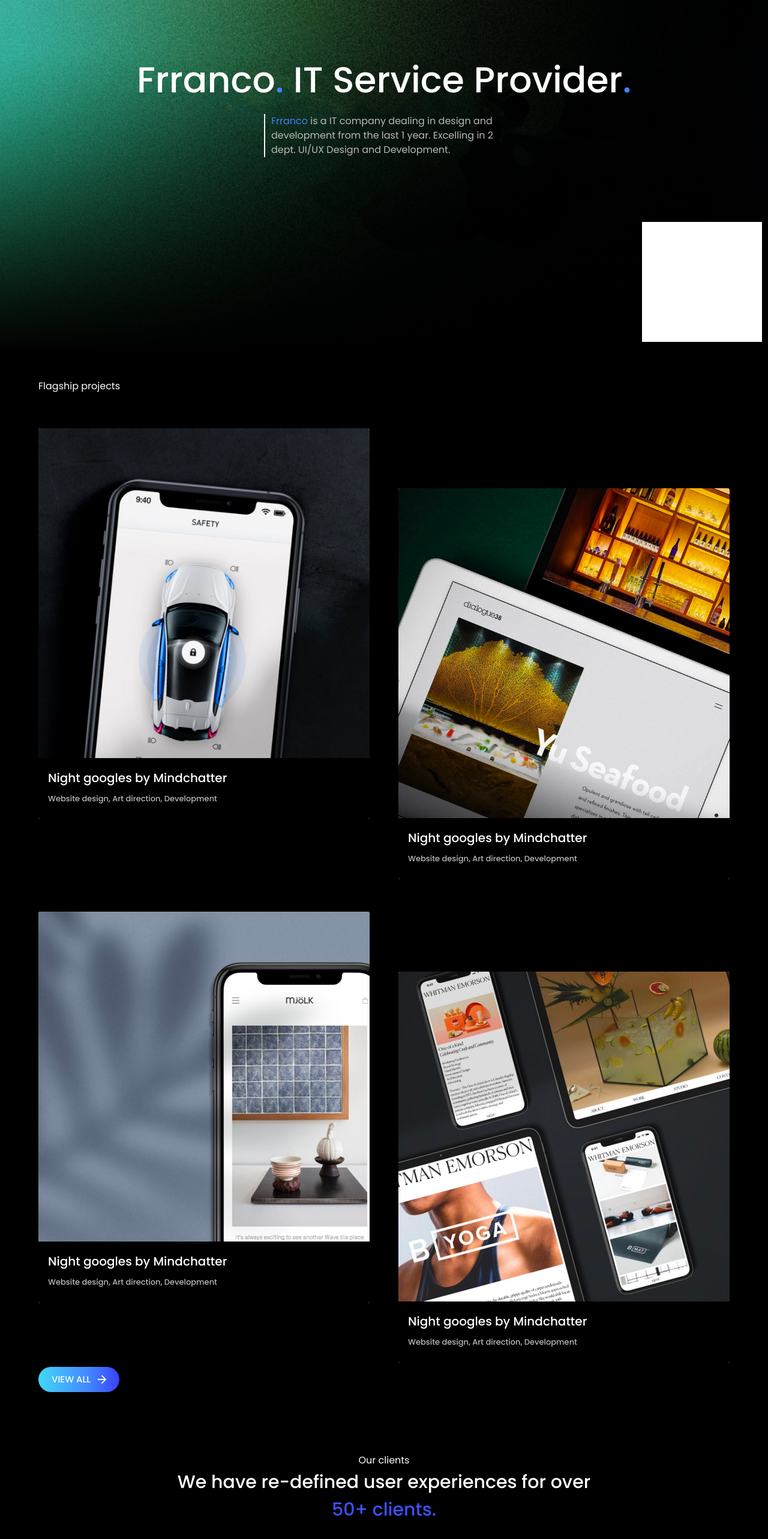
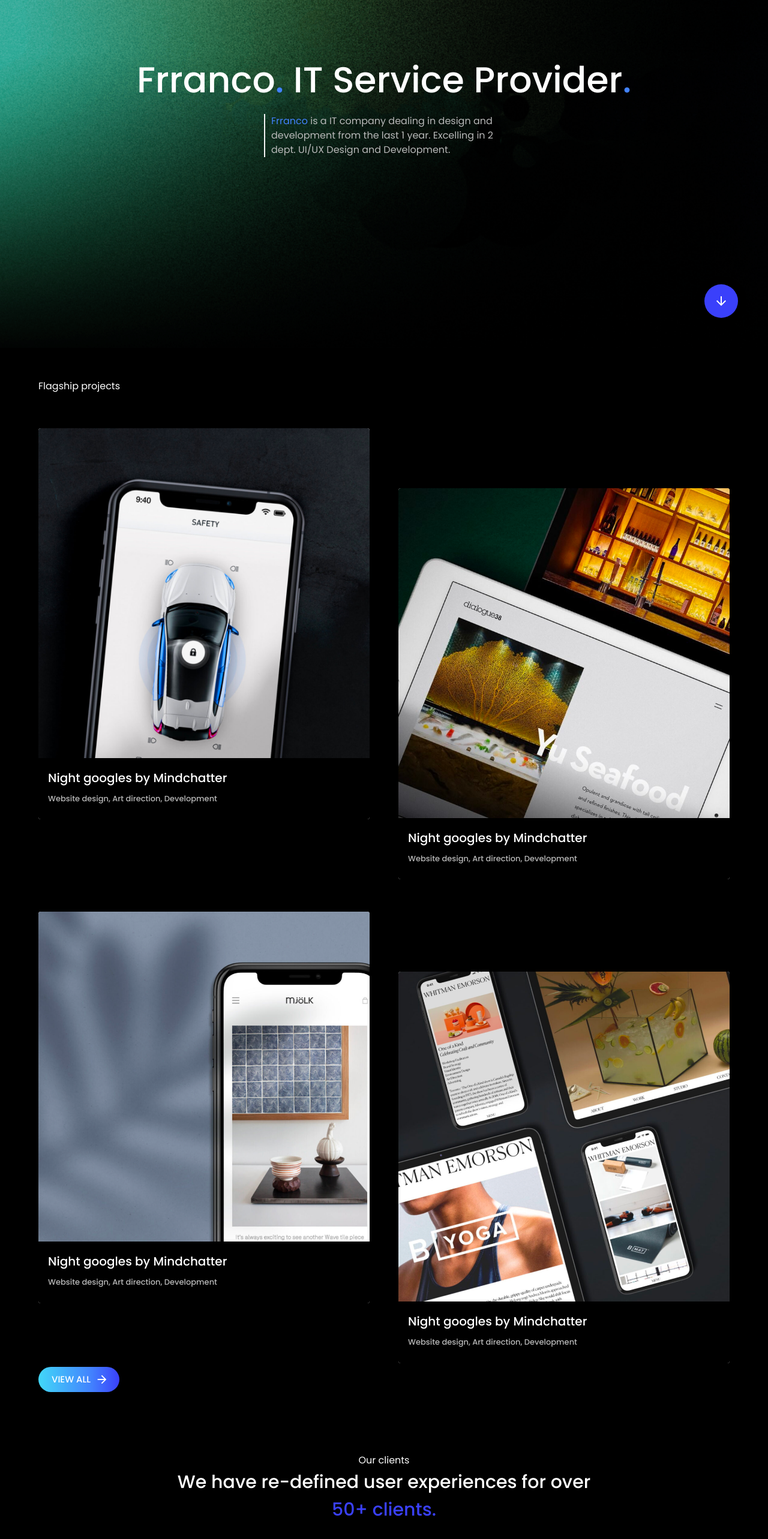
Before and after one commit to shohagroy/frranco-it-service-client, a React (Vite) app: page / in a window 1280 px wide. Shown: the part 220-2786 px from the top of the page at 60% size. Built offline with nearby package versions, Linux system fonts and the light colour scheme.

Commit message:
all components code updated and some modify

```diff
--- a/src/components/ClientsSection.tsx
+++ b/src/components/section/ClientsSection.tsx
@@ -1,10 +1,9 @@
 import { Box, Container, Grid, Typography } from "@mui/material";
-import MainButton from "./ui/MainButton";
-import HeadingText from "./ui/HeadingText";
-import icon1 from "../assets/client-1.png";
-import icon2 from "../assets/client-2.png";
-import icon3 from "../assets/client-3.png";
-import icon4 from "../assets/client-4.png";
+import MainButton from "../button/MainButton";
+import icon1 from "../../assets/client-1.png";
+import icon2 from "../../assets/client-2.png";
+import icon3 from "../../assets/client-3.png";
+import icon4 from "../../assets/client-4.png";
 import ArrowOutwardIcon from "@mui/icons-material/ArrowOutward";
 
 const ClientsSection = () => {
@@ -38,13 +37,22 @@ const ClientsSection = () => {
           Our clients
         </Typography>
 
-        <HeadingText size={"30px"}>
+        <Typography
+          gutterBottom
+          variant="h1"
+          sx={{ fontSize: "30px", fontWeight: 500 }}
+        >
           We have re-defined user experiences for over
-        </HeadingText>
+        </Typography>
 
-        <HeadingText size={"30px"}>
-          <span style={{ color: "#3C50FC" }}>50+ clients.</span>
-        </HeadingText>
+        <Typography
+          gutterBottom
+          variant="h1"
+          color={"primary"}
+          sx={{ fontSize: "30px", fontWeight: 500 }}
+        >
+          50+ clients.
+        </Typography>
       </Box>
 
       <Box sx={{ paddingY: "50px" }}>
--- a/src/components/HeroSection.tsx
+++ b/src/components/section/HeroSection.tsx
@@ -1,5 +1,6 @@
-import { Box, Container, Typography } from "@mui/material";
-import BG from "../assets/hero-bg.png";
+import { Box, Container, Fab, Typography } from "@mui/material";
+import BG from "../../assets/hero-bg.png";
+import ArrowDownwardIcon from "@mui/icons-material/ArrowDownward";
 
 const HeroSection = () => {
   return (
@@ -53,16 +54,22 @@ const HeroSection = () => {
             </Box>
           </Box>
 
-          <Box
+          <Fab
+            color="primary"
+            aria-label="scroll down"
             sx={{
-              width: "200px",
-              height: "200px",
-              bgcolor: "white",
               position: "absolute",
-              right: "10px",
-              bottom: "10px",
+              right: "50px",
+              bottom: "50px",
+              padding: "10px",
+              display: "flex",
+              flexDirection: "column",
+              alignItems: "center",
+              justifyContent: "center",
             }}
-          ></Box>
+          >
+            <ArrowDownwardIcon />
+          </Fab>
         </Box>
       </Container>
     </div>
--- a/src/components/ServicesSection.tsx
+++ b/src/components/section/ServicesSection.tsx
@@ -1,8 +1,8 @@
 import { Box, Container, Grid, Typography } from "@mui/material";
 import ArrowForwardIcon from "@mui/icons-material/ArrowForward";
-import OutlineButton from "./ui/OutlineButton";
-import EventBG from "../assets/event-bg.png";
-import MainButton from "./ui/MainButton";
+import OutlineButton from "../button/OutlineButton";
+import EventBG from "../../assets/event-bg.png";
+import MainButton from "../button/MainButton";
 
 const ServicesSection = () => {
   const services = [
--- a/src/components/TestimonialsSection.tsx
+++ b/src/components/section/TestimonialsSection.tsx
@@ -1,6 +1,6 @@
 import { Box, Container, Grid, Typography, Button } from "@mui/material";
-import Img from "../assets/image-1.png";
-import Quotes from "../assets/double-quotes.png";
+import Img from "../../assets/image-1.png";
+import Quotes from "../../assets/double-quotes.png";
 import Carousel from "react-material-ui-carousel";
 import ArrowBackIosIcon from "@mui/icons-material/ArrowBackIos";
 import ArrowForwardIosIcon from "@mui/icons-material/ArrowForwardIos";
--- a/src/components/ui/HeadingText.tsx
+++ /dev/null
@@ -1,21 +0,0 @@
-import { Typography } from "@mui/material";
-import { ReactNode } from "react";
-
-type HeadingProps = {
-  children: ReactNode;
-  size: string;
-};
-
-const HeadingText = ({ children, size }: HeadingProps) => {
-  return (
-    <Typography
-      gutterBottom
-      variant="h1"
-      sx={{ fontSize: size, fontWeight: 500 }}
-    >
-      {children}
-    </Typography>
-  );
-};
-
-export default HeadingText;
--- a/src/index.css
+++ b/src/index.css
@@ -6,22 +6,3 @@
   box-sizing: border-box;
   font-family: "Poppins", sans-serif;
 }
-
-.hero-background {
-  position: relative;
-  height: 100vh;
-}
-
-.hero-background::before {
-  content: "";
-  background-image: url("./assets/Noise-Animation.png");
-  background-size: cover;
-  background-repeat: no-repeat;
-  background-position: center;
-  opacity: 0.2;
-  position: absolute;
-  top: 0;
-  left: 0;
-  height: 100%;
-  width: 100%;
-}
```
Also changed, not shown: src/App.tsx (+6 -6 lines), src/components/section/ProjectSection.tsx (renamed from src/components/ProjectSection.tsx, +5 -5 lines), src/components/button/MainButton.tsx (renamed from src/components/ui/MainButton.tsx), src/components/button/OutlineButton.tsx (renamed from src/components/ui/OutlineButton.tsx), src/components/section/WorkWithSection.tsx (renamed from src/components/WorkWithSection.tsx).
